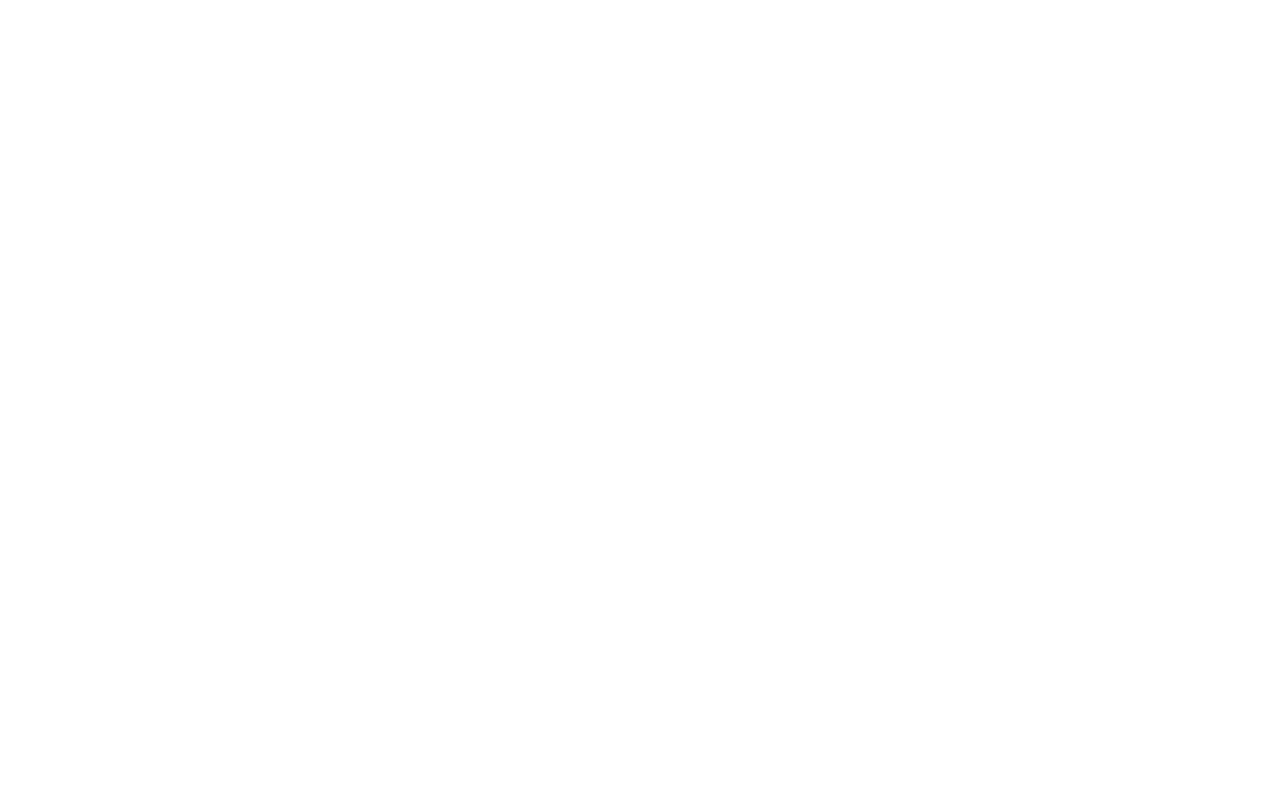
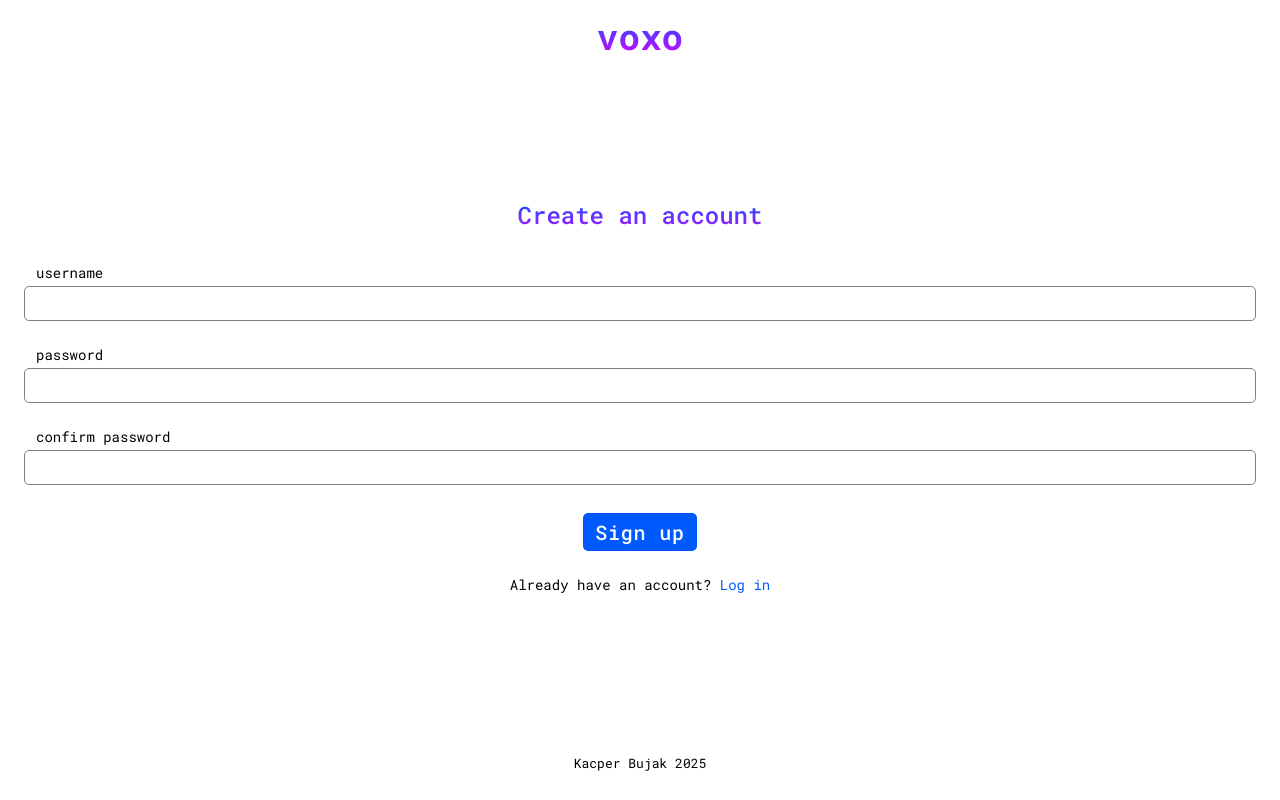
Before and after one commit to kbujak09/voxo, a React (Vite) app: page /#/register in a window 1280 px wide. Before the commit this address had no page. Built offline with nearby package versions, Linux system fonts and the light colour scheme.

Commit message:
Login and Register pages

```diff
--- a/src/App.tsx
+++ b/src/App.tsx
@@ -1,6 +1,6 @@
 import { HashRouter, Routes, Route } from 'react-router-dom';
 
-import { LoginPage } from './pages/Auth/index';
+import { LoginPage, RegisterPage } from './pages/Auth/index';
 
 import './index.scss';
 
@@ -9,7 +9,9 @@
     <div className="App">
       <HashRouter>
         <Routes>
-          <Route path='/' element={<LoginPage/>}/>
+          <Route path='/' element={<div></div>}/>
+          <Route path='/login' element={<LoginPage/>}/>
+          <Route path='/register' element={<RegisterPage/>}/>
         </Routes>
       </HashRouter>
     </div>
--- a/src/components/Auth/Login.tsx
+++ b/src/components/Auth/Login.tsx
@@ -1,8 +1,11 @@
 import { useState } from "react";
+import { useNavigate } from "react-router-dom";
 
 import styles from './auth.module.scss';
 
 const Login = () => {
+  const navigate = useNavigate();
+
   const [username, setUsername] = useState('');
   const [password, setPassword] = useState('');
 
@@ -16,21 +19,11 @@
     // alert('please provide valid input');
   };
 
-  const handleInput = (e: React.ChangeEvent<HTMLInputElement>) => {
-    const { name, value } = e.target;
-
-    if (name === 'username') {
-      setUsername(value);
-    }
-
-    if (name === 'password') {
-      setPassword(value);
-    }
-  };
-
   return (
     <form className={styles.container} onSubmit={handleSubmit}>
-      <div className={styles.title}>Login</div>
+      <div className={styles.title}>
+        Welcome back!
+      </div>
       <div className={styles.formCell}>
         <label
           htmlFor="username"
@@ -42,7 +35,7 @@
           name="username"
           type="text"
           className={styles.input}
-          onChange={(e) => handleInput(e)}
+          onChange={(e) => setUsername(e.target.value)}
         />
       </div>
       <div className={styles.formCell}>
@@ -56,7 +49,7 @@
           name="password"
           type="password"
           className={styles.input}
-          onChange={(e) => handleInput(e)}
+          onChange={(e) => setPassword(e.target.value)}
         />
       </div>
       <div className={styles.submitContainer}>
@@ -64,6 +57,9 @@
           LOGIN
         </button>
       </div>
+      <div className={styles.switchContainer}>
+        Don't have an account? <span className={styles.switch} onClick={() => navigate('/register')}>Sign up</span>
+      </div>
     </form>
   )
 }
--- a/src/components/Auth/Register.tsx
+++ b/src/components/Auth/Register.tsx
@@ -1,5 +1,72 @@
+import { useState } from 'react';
+import { useNavigate } from 'react-router-dom';
+
+import styles from './auth.module.scss';
+
 const Register = () => {
-  return <></>
+  const navigate = useNavigate();
+
+  const [username, setUsername] = useState<string>('');
+  const [password, setPassword] = useState<string>('');
+  const [confirmPassword, setConfirmPassword] = useState<string>('');
+
+  return (
+    <form className={styles.container}>
+      <div className={styles.title}>
+        Create an account
+      </div>
+      <div className={styles.formCell}>
+        <label
+          htmlFor="username"
+          className={styles.label}>
+            username
+          </label>
+        <input
+          id="username"
+          name="username"
+          type="text"
+          className={styles.input}
+          onChange={(e) => setUsername(e.target.value)}
+        />
+      </div>
+      <div className={styles.formCell}>
+        <label
+          htmlFor="password"
+          className={styles.label}>
+            password
+          </label>
+        <input
+          id="password"
+          name="password"
+          type="password"
+          className={styles.input}
+          onChange={(e) => setPassword(e.target.value)}
+        />
+      </div>
+      <div className={styles.formCell}>
+        <label
+          htmlFor="confirmPassword"
+          className={styles.label}>
+            confirm password
+          </label>
+        <input
+          id="confirmPassword"
+          name="confirmPassword"
+          type="password"
+          className={styles.input}
+          onChange={(e) => setConfirmPassword(e.target.value)}
+        />
+      </div>
+      <div className={styles.submitContainer}>
+        <button className={styles.submit}>
+          Sign up
+        </button>
+      </div>
+      <div className={styles.switchContainer}>
+        Already have an account? <span onClick={() => {navigate('/login')}} className={styles.switch}>Log in</span>
+      </div>
+    </form>
+  )
 };
 
 export default Register;
--- a/src/components/Auth/auth.module.scss
+++ b/src/components/Auth/auth.module.scss
@@ -2,18 +2,23 @@
 
 .container {
   width: 100%;
+  margin-bottom: 12px;
 }
 .formCell {
   display: flex;
   flex-direction: column;
-  margin: 24px 15vw;
+  margin: 24px;
+
+  &:focus-within .label {
+    color: v.$gradient-blue;
+  }
 }
 .label {
   margin: 0 0 4px 12px;
   font-size: 14px;
 }
 .input {
-  padding: 4px 6px;
+  padding: 6px;
   border-radius: 5px;
   border: 1px solid gray;
   outline: 0;
@@ -28,13 +33,13 @@
   margin: 24px 0;
 }
 .submit {
-  font-size: 18px;
+  font-size: 20px;
   background: v.$gradient-blue;
   color: white;
   border: 0;
   outline: 0;
   border-radius: 5px;
-  padding: 6px 10px;
+  padding: 6px 12px;
   font-weight: 500;
   letter-spacing: 0.8px;
   text-align: center;
@@ -45,12 +50,19 @@
   transform: scale(1.05);
 }
 .title {
-  font-size: 22px;
+  font-size: 24px;
   text-align: center;
   padding-bottom: 8px;
-  font-weight: 700;
+  font-weight: 500;
   background: v.$gradient;
   background-clip: text;
   -webkit-background-clip: text;
   -webkit-text-fill-color: transparent;
 }
+.switchContainer {
+  text-align: center;
+  font-size: 14px;
+}
+.switch {
+  color: v.$gradient-blue;
+}
--- a/src/pages/Auth/RegisterPage.tsx
+++ b/src/pages/Auth/RegisterPage.tsx
@@ -1,9 +1,17 @@
+import Logo from '../../components/Logo/index';
+import { Register } from '../../components/Auth/index';
+import Footer from '../../components/Footer/index';
+
 import styles from './authPages.module.scss';
 
-const Register = () => {
+const RegisterPage = () => {
   return (
-    <div className={styles.container}></div>
+    <div className={styles.container}>
+      <Logo  size={36}/>
+      <Register />
+      <Footer />
+    </div>
   )
 };
 
-export default Register;
+export default RegisterPage;
```
